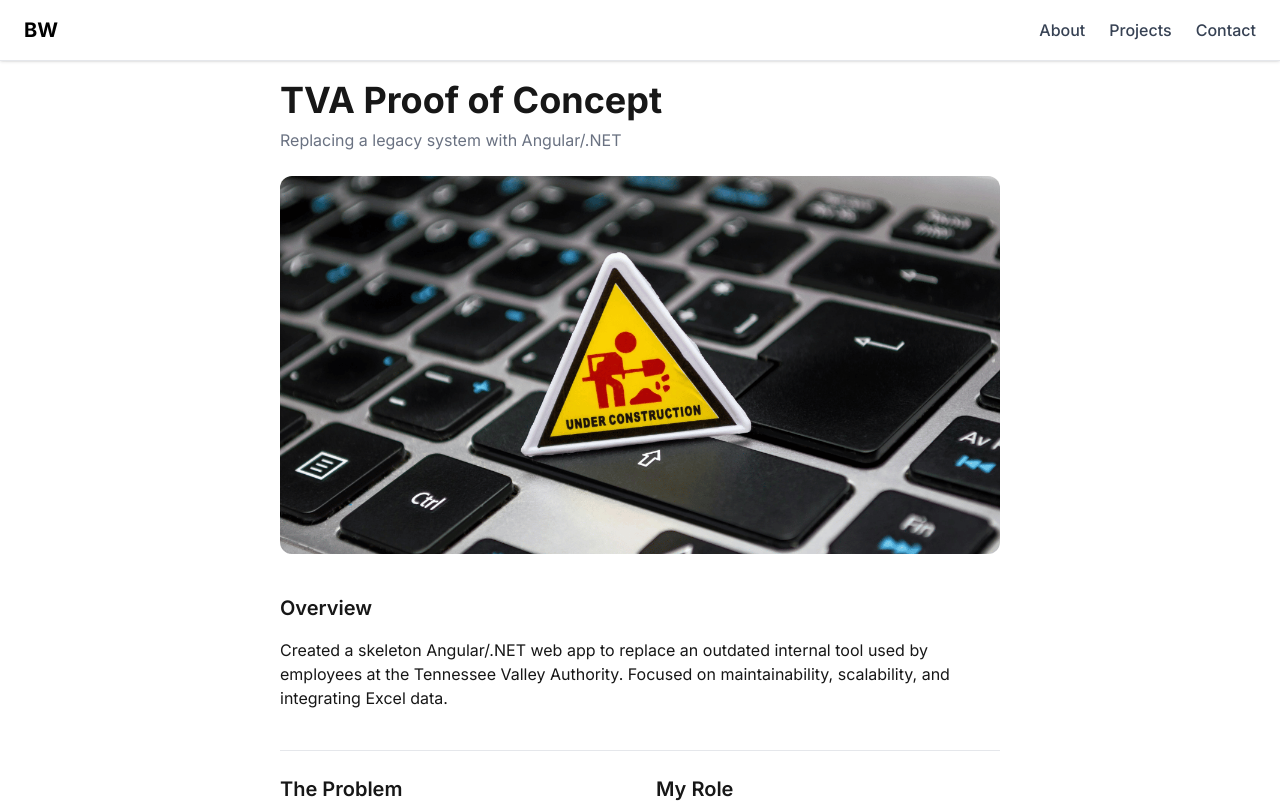
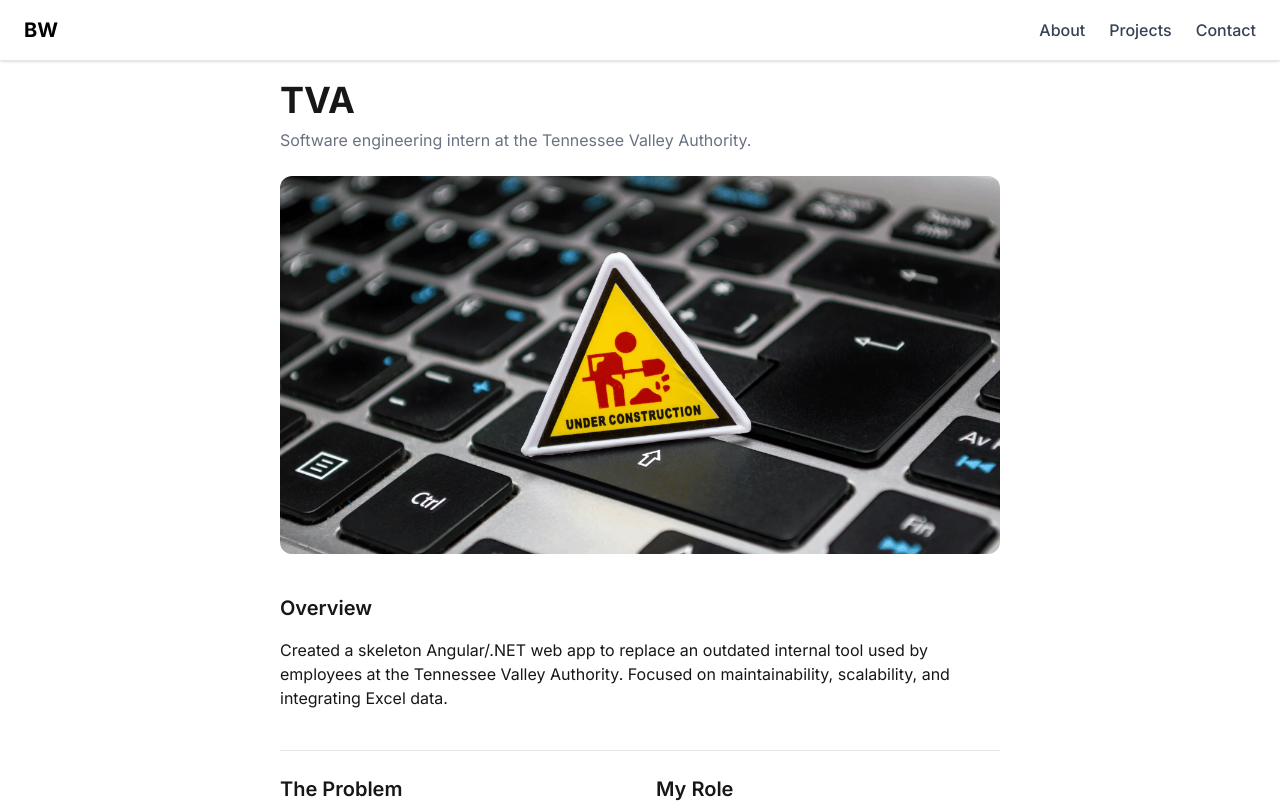
Before and after one commit to bradenwingfield/portfolio, a Next.js app: page /projects/tva in a window 1280 px wide. Shown: the top 803 px of the page. Built offline with nearby package versions, Linux system fonts and the light colour scheme.

Commit message:
Update TVA page (unfinished)

```diff
--- a/src/app/projects/tva/page.tsx
+++ b/src/app/projects/tva/page.tsx
@@ -1,10 +1,10 @@
 import Image from 'next/image'
 
-export default function TVAProjectPage() {
+export default function TVAPage() {
   return (
     <main className="pt-20 px-6 max-w-3xl mx-auto">
-      <h1 className="text-4xl font-bold mb-2">TVA Proof of Concept</h1>
-      <p className="text-gray-500 mb-6">Replacing a legacy system with Angular/.NET</p>
+      <h1 className="text-4xl font-bold mb-2">TVA</h1>
+      <p className="text-gray-500 mb-6">Software engineering intern at the Tennessee Valley Authority.</p>
 
       <div className="mb-10">
         <Image
--- a/src/data/projects.ts
+++ b/src/data/projects.ts
@@ -1,8 +1,8 @@
 export const projects = [
     {
       slug: 'tva',
-      title: 'TVA Proof of Concept',
-      description: 'Created a skeleton Angular/.NET app to demonstrate replacing a legacy system.',
+      title: 'TVA',
+      description: 'Software engineering intern at the Tennessee Valley Authority.',
       image: '/project-placeholder.png',
       tags: ['Angular', '.NET', 'Excel'],
       featured: true,
```
